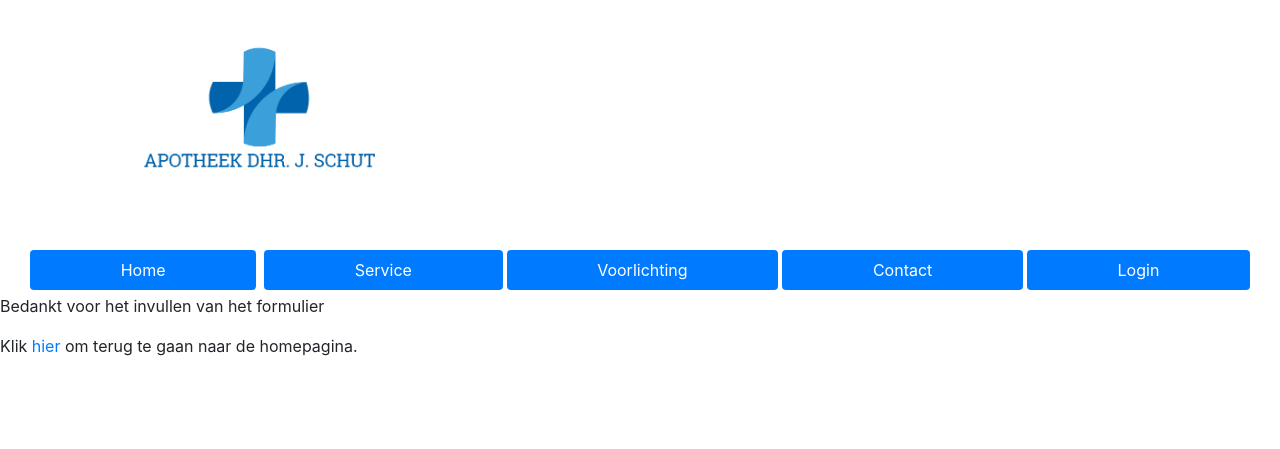
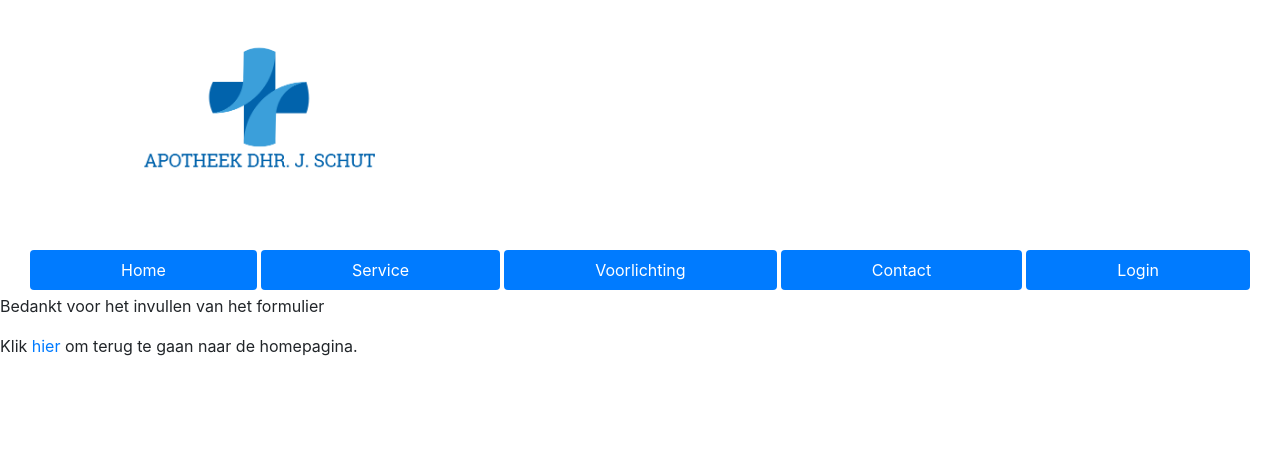
Before and after one commit to basiking/apotheek, a PHP site: page /bedankt.php in a window 1280 px wide. Shown: the top 449 px of the page. Run offline with PHP 8.4, Linux system fonts and the light colour scheme; data that the repository does not hold is empty.

Commit message:
small css change

```diff
--- a/includes/head.inc.php
+++ b/includes/head.inc.php
@@ -29,7 +29,7 @@ session_start();
 <div class="container-fluid">
 <ul class="nav nav-pills justify-content-center nav-fill">
   <li class="nav-item">
-    <a class="nav-link active mr-1  mb-1" href="home.php">Home</a>
+    <a class="nav-link active   mb-1" href="home.php">Home</a>
   </li>
   <li class="nav-item">
     <a class="nav-link active ml-1  mb-1" href="service.php">Service</a>
```
